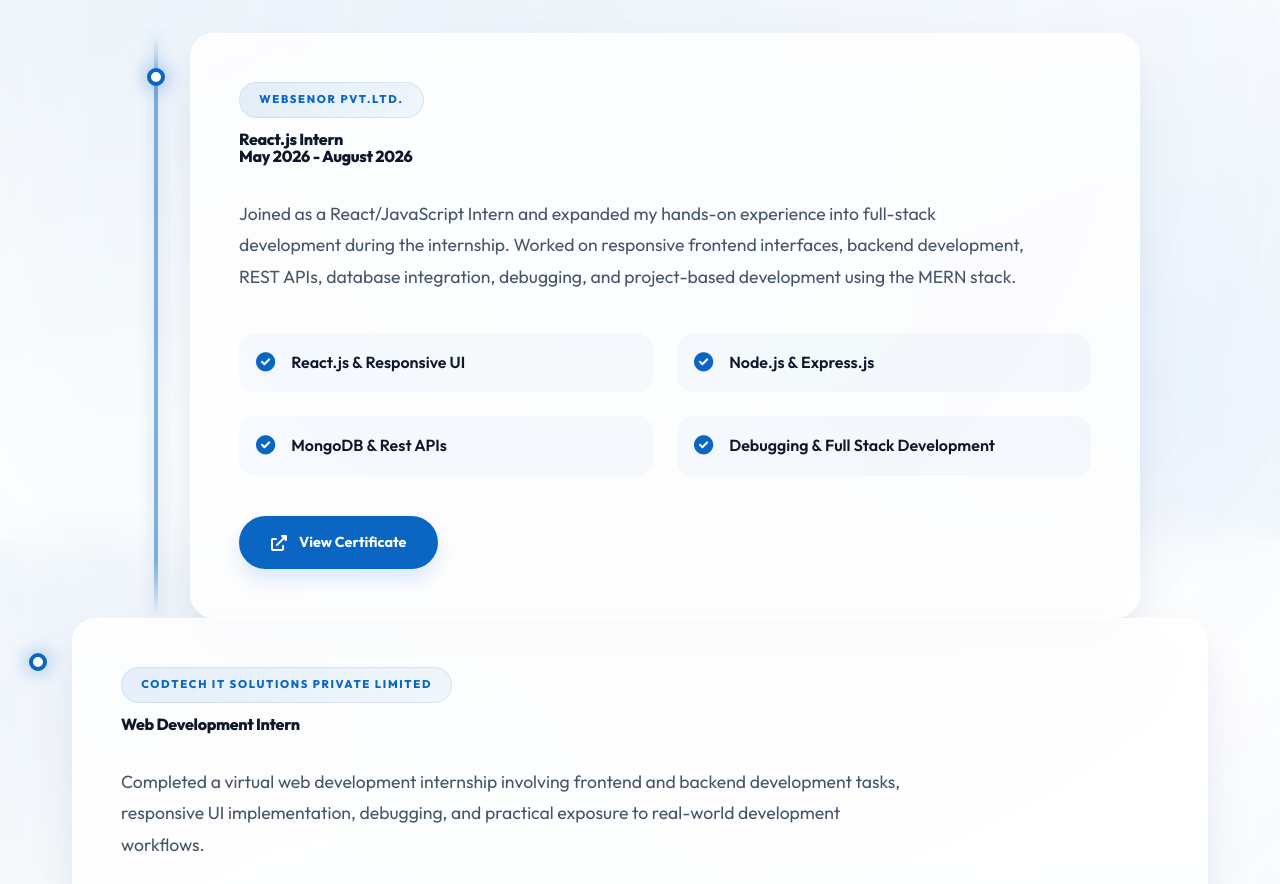
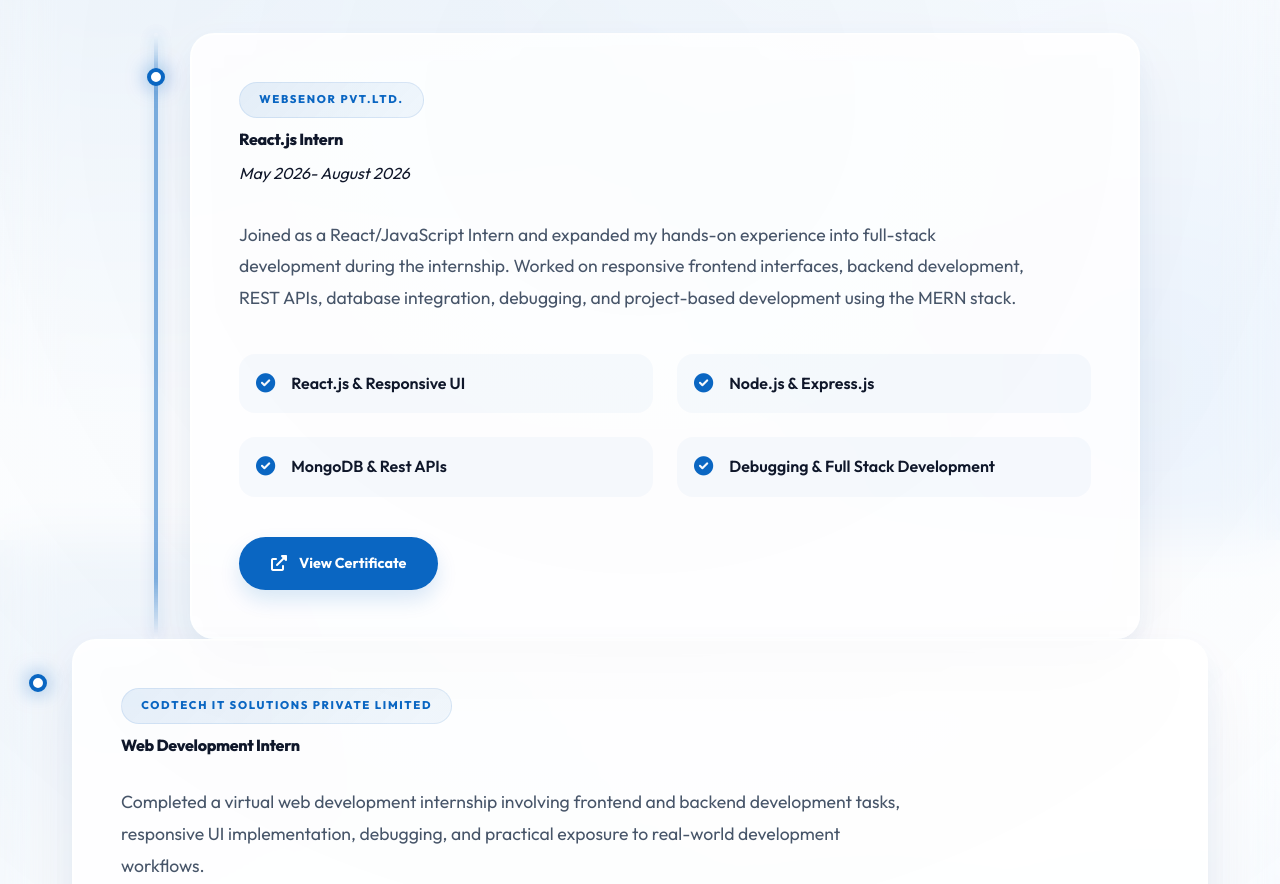
Before and after one commit to Afsheen116/Portfolio, a website: page index.html in a window 1280 px wide. Shown: the part 3460-4344 px from the top of the page. Drawn offline with Linux system fonts and the light colour scheme; no server answers.

Commit message:
ui changes

```diff
--- a/index.html
+++ b/index.html
@@ -186,8 +186,8 @@
                     <div class="experience-card hidden-up" style="transition-delay: 0.4s;">
                         <div class="exp-header">
                             <span class="exp-category">WebSenor Pvt.Ltd.</span>
-                            <h1 class="exp-title">React.js Intern <br> May 2026 - August 2026
-                            </h1>
+                            <h3 class="exp-title">React.js Intern </h3>
+                            <i>May 2026- August 2026</i>
                         </div>
                         <p class="exp-desc">Joined as a React/JavaScript Intern and expanded my hands-on experience into full-stack development during the internship. Worked on responsive frontend interfaces, backend development, REST APIs, database integration, debugging, and project-based
                             development using the MERN stack.</p>
@@ -210,7 +210,7 @@
                     <div class="experience-card hidden-up">
                         <div class="exp-header">
                             <span class="exp-category"> CodTech IT Solutions Private Limited</span>
-                            <h1 class="exp-title"> Web Development Intern</h1>
+                            <h3 class="exp-title"> Web Development Intern</h3>
                         </div>
                         <p class="exp-desc">Completed a virtual web development internship involving frontend and
                             backend development tasks, responsive UI implementation, debugging, and practical exposure
@@ -225,6 +225,7 @@
                             <i class="fas fa-external-link-alt"></i> View Certificate
                         </a>
                     </div>
+                </div>
                 </div>
         </div>
     </section>
```
